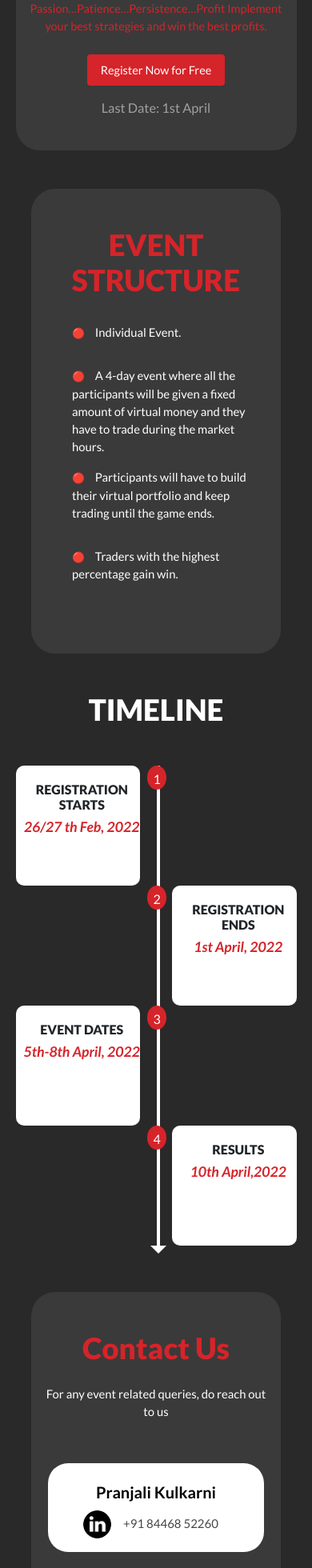
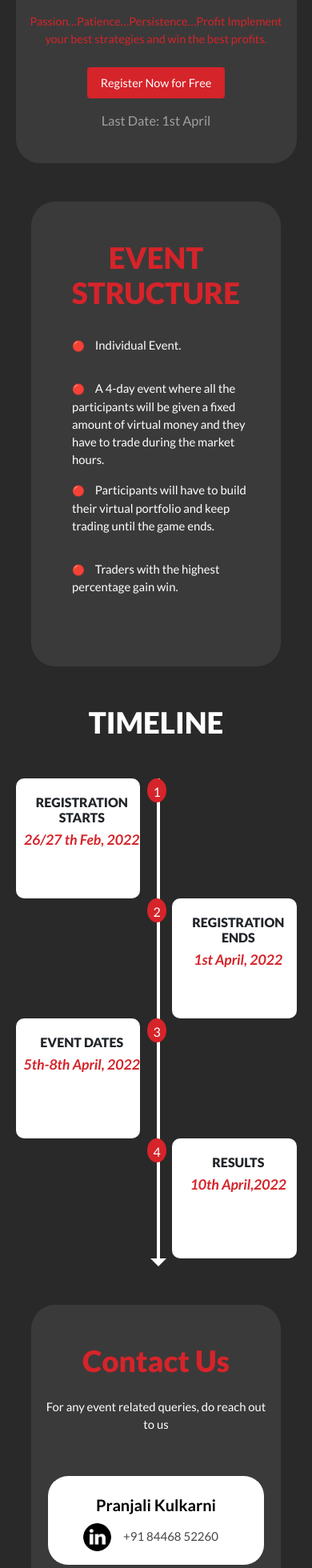
Before and after one commit to Harshy01/consortium2022, a PHP site: page /wallstreet in a window 390 px wide. Shown: the part 466-2426 px from the top of the page at 80% size. Run offline with PHP 8.4, Linux system fonts and the light colour scheme.

Commit message:
Update index.php

```diff
--- a/wallstreet/index.php
+++ b/wallstreet/index.php
@@ -46,7 +46,7 @@ Implement your best strategies and win the best profits.
                 </div>
             </div>
 
-            <div class="col-12 col-md-5 text-white text-center">
+            <div class="col-12 col-md-5 text-white text-center pt-3">
                 <!-- <h6  style="font-weight: 500;text-shadow: 0px 1px, 1px 0px, 1px 1px;font-size: 4.5vw;" class="mt-4">UNCOVER THE FUTURE LEADERS</h6> -->
                 <p style="color: #D5242A;font-size: 3.7vw;">Passion…Patience…Persistence…Profit
 Implement your best strategies and win the best profits.
```
